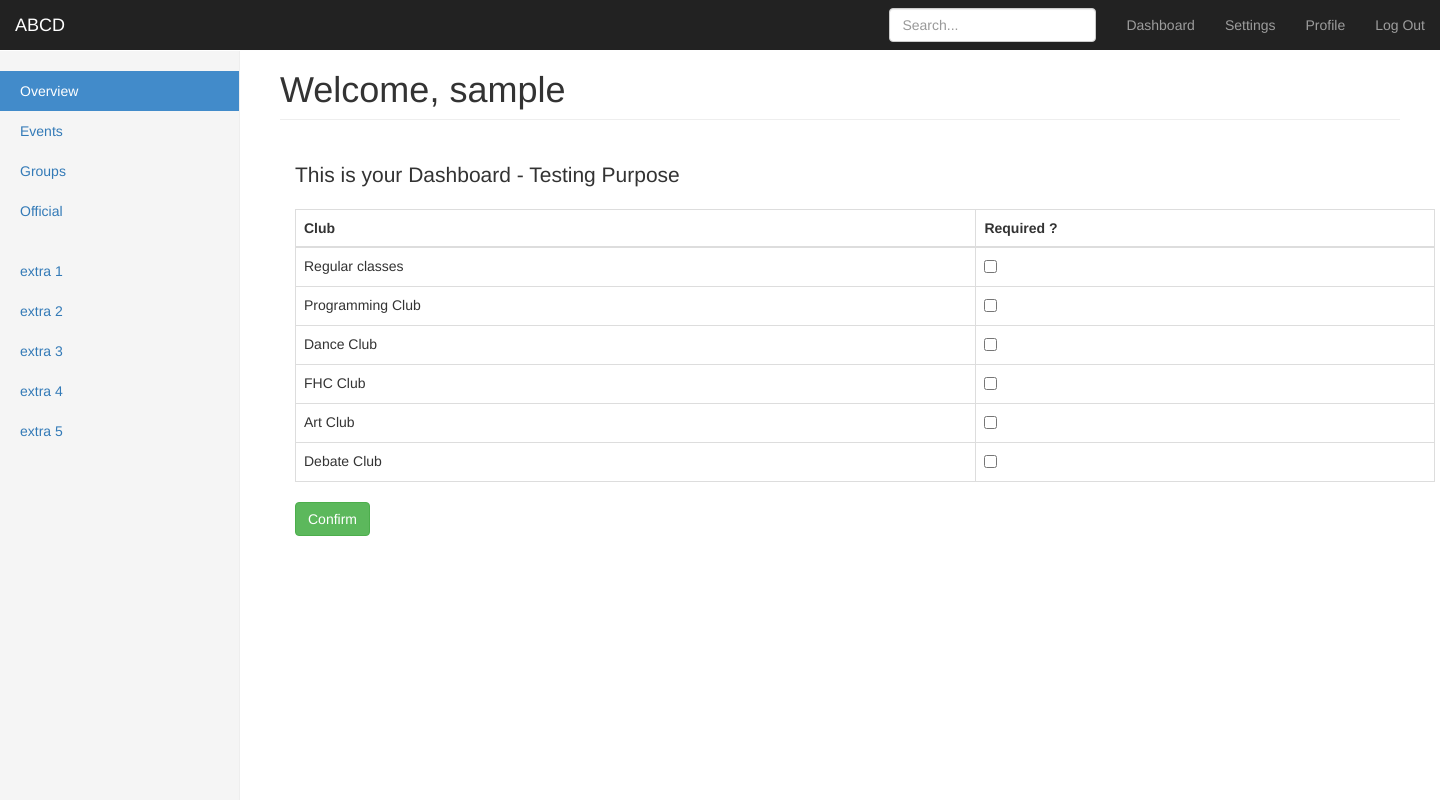
After one commit to abakfja/WebAppProject, a Flask app: page /change in a window 1440 px wide. The commit adds this page. Run offline with Flask 2, Linux system fonts and the light colour scheme; the visitor is signed in with stand-in values (Sample User, id 1); data comes from the database, SQL or seed files in the repository; data that the repository does not hold is empty; some libraries are stand-ins or nearby versions.

Commit message:
Templatized dashboard

```diff
--- a/app.py
+++ b/app.py
@@ -34,6 +34,7 @@ class User(UserMixin, db.Model):
 class Group(db.Model):
     id = db.Column(db.Integer, primary_key=True)
     name = db.Column(db.String(15), unique=True)
+    About = db.Column(db.String(80), unique=True)
     events = db.relationship('Event', backref='owner')
 
 class Event(db.Model):
@@ -108,10 +109,13 @@ def signup():
 def dashboard():
     return render_template('dashboard.html', name=current_user.username)
 
-@app.route('/dashboard/change')
+@app.route('/change')
 @login_required
 def select():
-    return ""
+    all_groups = Group.query.all()
+    for club in all_groups:
+        print(club.name,club.About)
+    return render_template('change.html', name=current_user.username)
 
 @app.route('/logout')
 @login_required
--- /dev/null
+++ b/templates/change.html
@@ -0,0 +1,38 @@
+{% extends "dashboard.html" %}
+{% block page_content %}
+                <table class="table table-bordered">
+                    <thead>
+                        <tr>
+                            <th>Club</th>
+                            <th>Required ?</th>
+                        </tr>
+                    </thead>
+                    <tbody>
+                        <tr>
+                            <td>Regular classes</td>
+                            <td><input type="checkbox" id="1" name="reg" value="regular"></td>
+                        </tr>
+                        <tr>
+                            <td>Programming Club</td>
+                            <td><input type="checkbox" id="2" name="prog" value="programming"></td>
+                        </tr>
+                        <tr>
+                            <td>Dance Club</td>
+                            <td><input type="checkbox" id="3" name="dance" value="dance"></td>
+                        </tr>
+                        <tr>
+                            <td>FHC Club</td>
+                            <td><input type="checkbox" id="4" name="fhc" value="fhc"></td>
+                        </tr>
+                        <tr>
+                            <td>Art Club</td>
+                            <td><input type="checkbox" id="5" name="art" value="art"></td>
+                        </tr>
+                        <tr>
+                            <td>Debate Club</td>
+                            <td><input type="checkbox" id="6" name="deb" value="debate"></td>
+                        </tr>
+                    </tbody>
+                </table>
+                <button type="button" class="btn btn-success" id="done">Confirm</button>
+{% endblock %}
--- a/templates/dashboard.html
+++ b/templates/dashboard.html
@@ -28,7 +28,7 @@ Dashboard
         </div>
         <div id="navbar" class="navbar-collapse collapse">
             <ul class="nav navbar-nav navbar-right">
-                <li><a href="#">Dashboard</a></li>
+                <li><a href="dashboard">Dashboard</a></li>
                 <li><a href="#">Settings</a></li>
                 <li><a href="#">Profile</a></li>
                 <li><a href="{{ url_for('logout') }}">Log Out</a></li>
```
Also changed, not shown: other parts of templates/dashboard.html (+2 -36 lines). Lines whose indentation alone changed are shown as unchanged.
